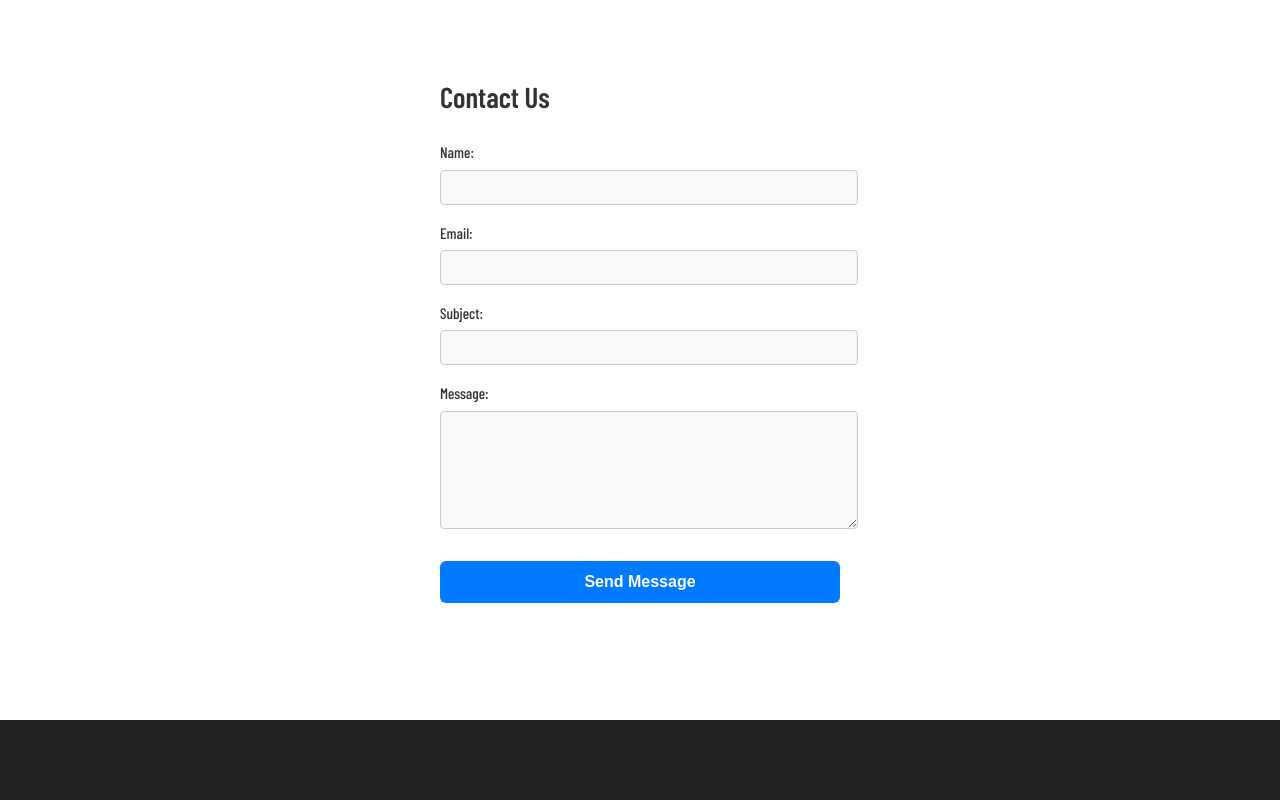
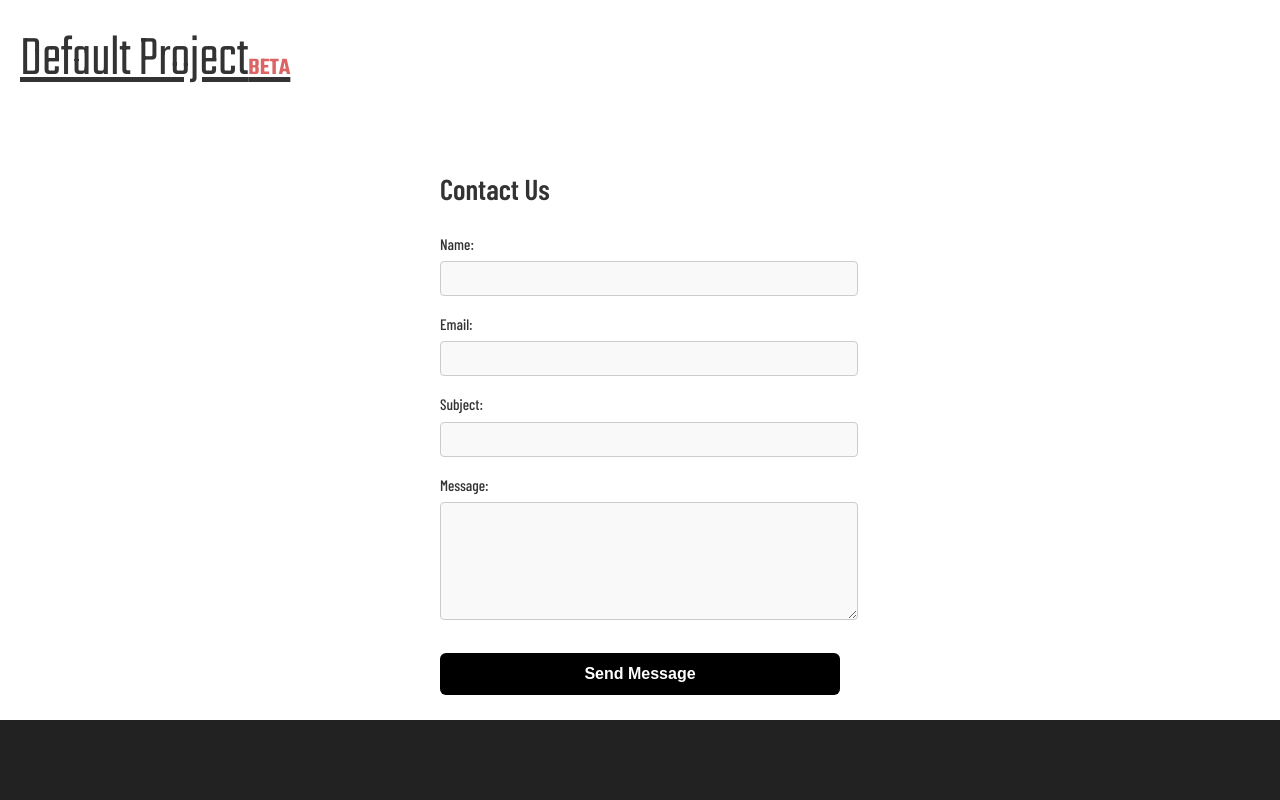
Before and after one commit to gu-gridh/contact-form, a Django app: page / in a window 1280 px wide. Run offline with Django 5.2, Linux system fonts and the light colour scheme; some web fonts are replaced.

Commit message:
Add basic didoc styling for header

```diff
--- a/contact/sendmail/templates/sendmail/base.html
+++ b/contact/sendmail/templates/sendmail/base.html
@@ -8,9 +8,11 @@
     <meta name="viewport" content="initial-scale=1.0, width=device-width, user-scalable=yes, minimum-scale=1.0, maximum-scale=2.0">
     <link rel="shortcut icon" type="image/png" href="{% static 'favicon.ico' %}"/>
     <link rel="stylesheet" href="https://fonts.googleapis.com/css?family=Barlow+Condensed:100,200,300,400,500,600&amp;display=swap">
+    <link rel="stylesheet" href="https://fonts.googleapis.com/css?family=Teko:100,200,300,400,500,600&amp;display=swap">
     <link rel="stylesheet" href="{% static 'styles.css' %}">
   </head>
   <body>
+    {% include "header.html" %}
     <main>
         {% block content %}{% endblock %}
     </main>
--- /dev/null
+++ b/contact/sendmail/templates/sendmail/header.html
@@ -0,0 +1,8 @@
+{% load navigation %}
+<header>
+    <h1>
+        <a href="https://didoc.dh.gu.se/" class="site-title">
+            {% project_name %}<span class="beta">BETA</span>
+        </a>
+    </h1>
+</header>
--- a/contact/static/styles.css
+++ b/contact/static/styles.css
@@ -1,11 +1,12 @@
 :root {
     --font-color: #333;
     --background-color: #fff;
-    --contrast-color: #007BFF;
+    --contrast-color: #000;
     --footer-color: #222;
     --error-color: #721c24;
     --success-color: #155724;
     --grey: #ccc;
+    --title-type: "Teko";
 }
 
 html {
@@ -222,3 +223,55 @@ body {
     footer .site-link {
         background: url(https://data.dh.gu.se/ui-icons/arrow_link_white_circle.png) no-repeat center
     }
+
+    /* didoc custom */
+    @media screen {
+        header {
+            background-size: auto !important;
+            background-position-x: right !important
+        }
+    }
+
+    @media screen {
+        header h1 {
+            margin-bottom: 0
+        }
+    }
+
+    @media screen {
+        a.site-title {
+            font-size: 32px;
+            padding: 24px;
+            border-bottom: 0;
+            display: block;
+            color: var(--site-title-color) !important
+        }
+
+        a.site-title img {
+            vertical-align: bottom;
+            max-width: 100%;
+            height: auto;
+            margin: -19.2px
+        }
+    }
+
+    a.site-title, a.site-title:link, a.site-title:visited, a.site-title:active, a.site-title:hover, .sub-nav-toggle:after{
+        margin-left:0px;
+        padding:0px;
+        padding-bottom:10px;
+        padding-left:20px;
+        width:370px;
+        font-size:2.0em;
+        font-family: var(--title-type);
+        font-style: normal;
+        font-weight: 100;
+        line-height:0.73;
+        padding-top:20px;
+    }
+
+
+    .beta {
+        font-size: 24px;
+        font-weight: bold;
+        color:  #dc6464;
+        }
```
